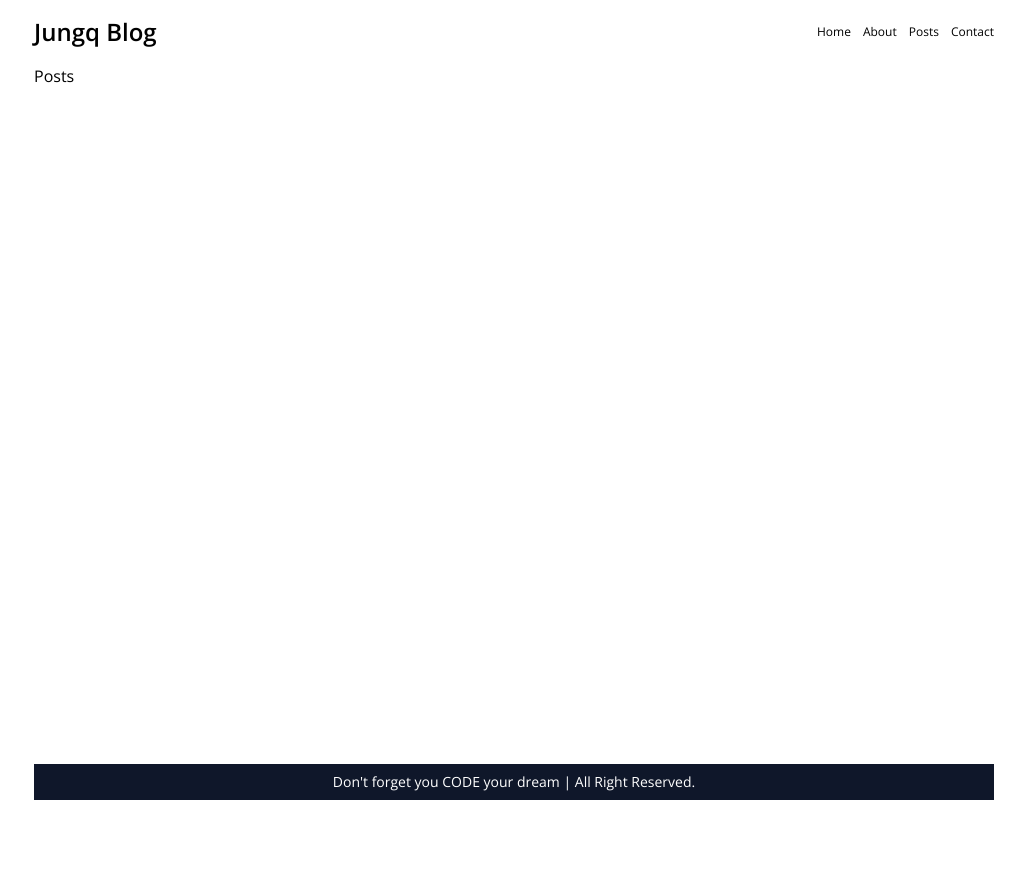
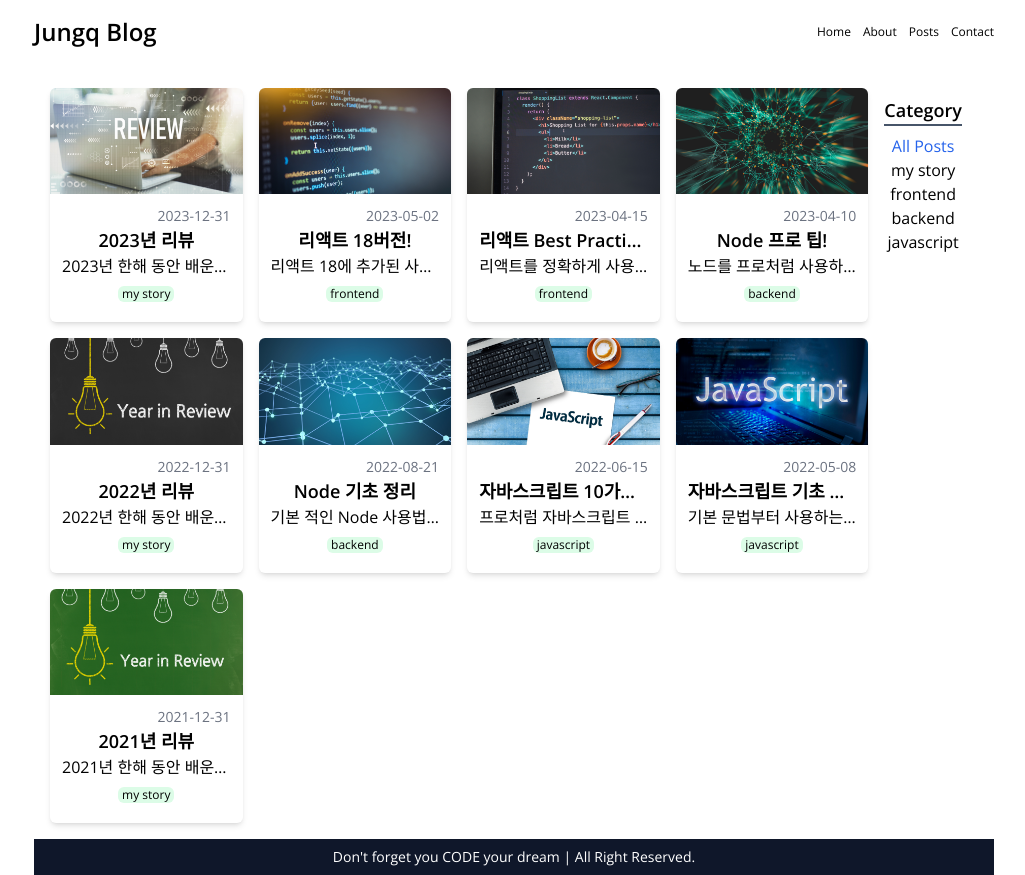
Before and after one commit to junggyoo/my-blog-app, a Next.js app: page /posts in a window 1280 px wide. Shown: the whole page, without its empty margins (126-1151 px from the left). Before the commit the page ends 800 px from the top, so only its background shows below. Built offline with nearby package versions, Linux system fonts and the light colour scheme.

Commit message:
feat: Posts 페이지 추가

```diff
--- /dev/null
+++ b/src/app/posts/components/Categories.tsx
@@ -0,0 +1,32 @@
+interface CategoriesProps {
+  categories: string[];
+  selectedCategory: string;
+  onCatetoryClick: (category: string) => void;
+}
+
+export default function Categories({
+  categories,
+  selectedCategory,
+  onCatetoryClick,
+}: CategoriesProps) {
+  return (
+    <section className="text-center p-4">
+      <h2 className="text-lg font-semibold border-b-2 border-slate-600 mb-2">
+        Category
+      </h2>
+      <ul>
+        {categories.map((category) => (
+          <li
+            key={category}
+            className={`${
+              selectedCategory === category && 'text-blue-600'
+            } cursor-pointer hover:text-blue-400`}
+            onClick={() => onCatetoryClick(category)}
+          >
+            {category}
+          </li>
+        ))}
+      </ul>
+    </section>
+  );
+}
--- /dev/null
+++ b/src/app/posts/components/FilterablePosts.tsx
@@ -0,0 +1,42 @@
+'use client';
+
+import { useState } from 'react';
+
+import PostsGrid from '@/components/PostsGrid';
+
+import { Post } from '@/types/posts';
+import Categories from './Categories';
+
+interface FilterablePostsProps {
+  posts: Post[];
+  categories: string[];
+}
+
+const ALL_POSTS = 'All Posts';
+
+export default function FilterablePosts({
+  posts,
+  categories,
+}: FilterablePostsProps) {
+  const [selectedCategory, setSelectedCategory] = useState(ALL_POSTS);
+
+  const filtered =
+    selectedCategory === ALL_POSTS
+      ? posts
+      : posts.filter((post) => post.category === selectedCategory);
+
+  const handleFilter = (category: string) => {
+    setSelectedCategory(category);
+  };
+
+  return (
+    <section className="flex justify-between m-4">
+      <PostsGrid posts={filtered} />
+      <Categories
+        categories={[ALL_POSTS, ...categories]}
+        selectedCategory={selectedCategory}
+        onCatetoryClick={handleFilter}
+      />
+    </section>
+  );
+}
--- a/src/app/posts/page.tsx
+++ b/src/app/posts/page.tsx
@@ -1,7 +1,15 @@
-export default function PostsPage() {
+import FilterablePosts from './components/FilterablePosts';
+
+import { getAllPosts } from '@/services/posts';
+
+export default async function PostsPage() {
+  const posts = await getAllPosts();
+
+  const categories = [...new Set(posts.map((post) => post.category))];
+
   return (
     <main>
-      <h1>Posts</h1>
+      <FilterablePosts posts={posts} categories={categories} />
     </main>
   );
 }
```
